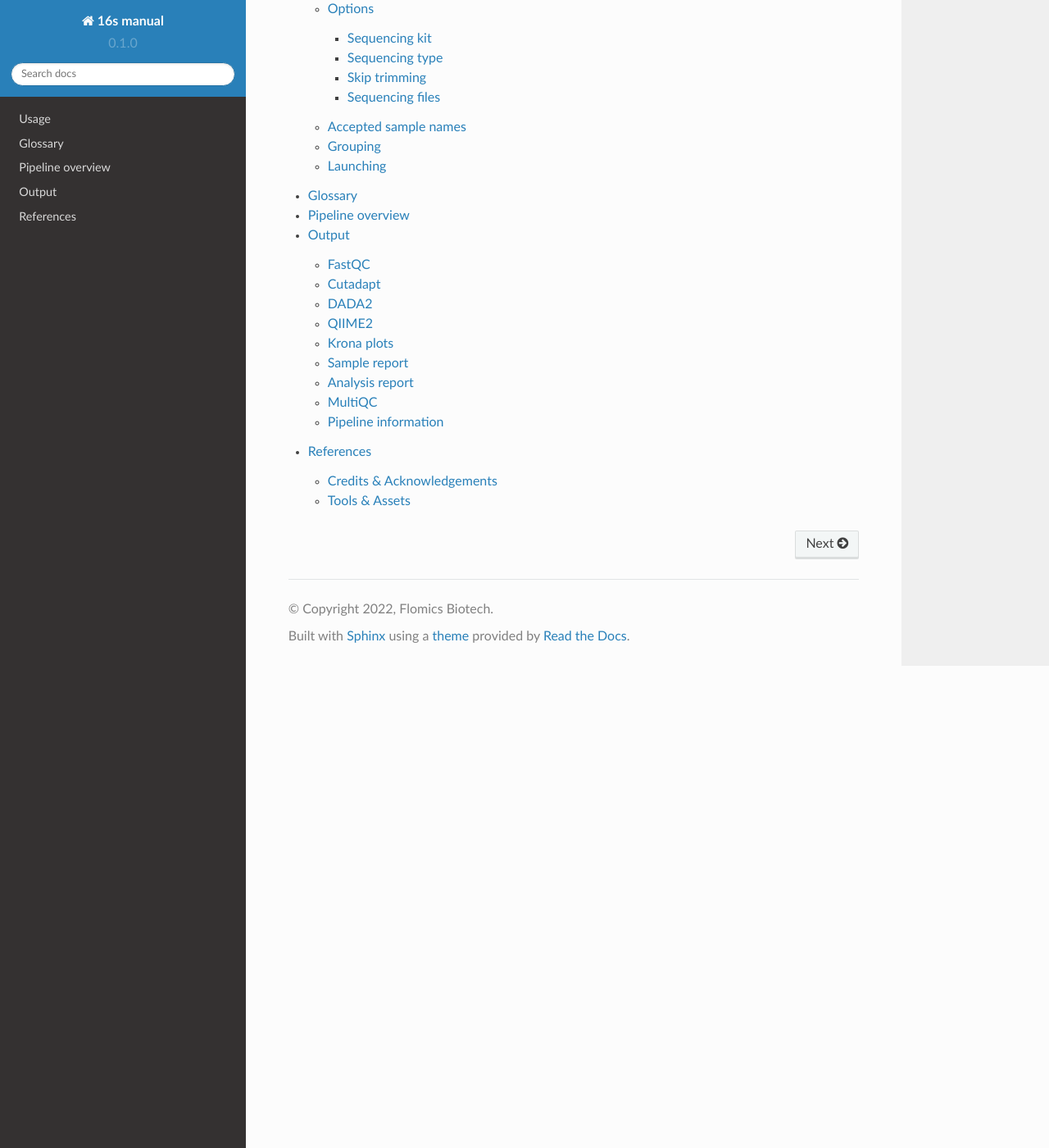
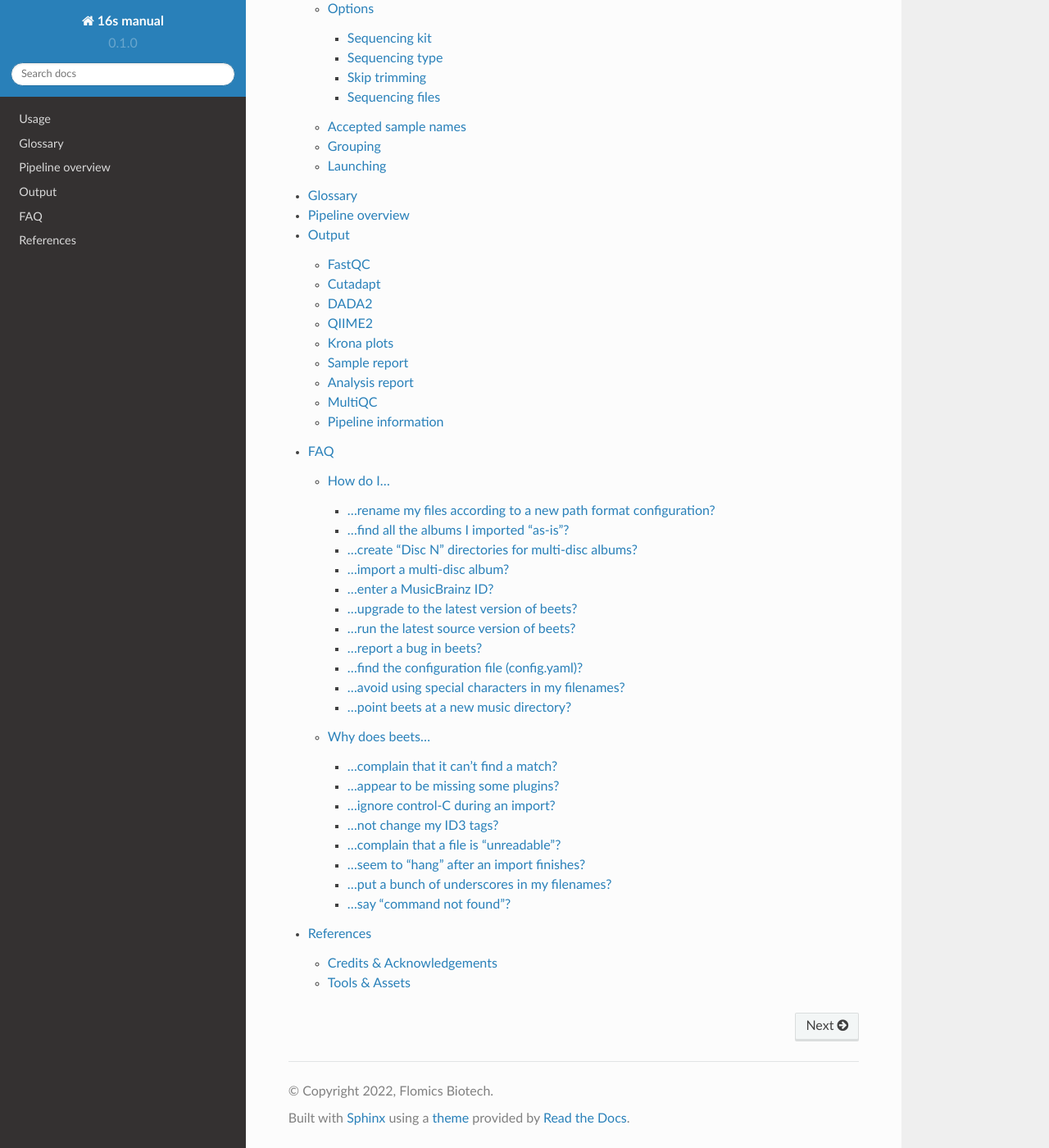
Before and after one commit to Flomics/16s-metagenomics-manual, a Sphinx documentation site: the page built from docs/source/index.rst, in a window 1280 px wide and 1400 px high, scrolled down 594 px. Shown: the whole window at 82% size. Built offline with Sphinx 7.4.7 and the Read the Docs theme 2.0.0, drawn with Linux system fonts in a browser that asks for light colours; some of the changed lines change nothing that is shown.

```diff
--- /dev/null
+++ b/docs/source/faq.rst
@@ -0,0 +1,385 @@
+FAQ
+###
+
+Here are some answers to frequently-asked questions.
+Got a question that isn't answered here? You can `write <mailto:support@flomics.com>` to us and we will answer as fast as we can!
+
+.. contents::
+    :local:
+    :depth: 2
+
+
+How do I…
+=========
+
+
+.. _move:
+
+…rename my files according to a new path format configuration?
+--------------------------------------------------------------
+
+Just run the :ref:`move-cmd` command. Use a :doc:`query </reference/query>`
+to rename a subset of your music or leave the query off to rename
+everything.
+
+
+.. _asispostfacto:
+
+…find all the albums I imported "as-is"?
+----------------------------------------
+
+Enable the :ref:`import log <import_log>`
+to automatically record whenever you skip an album or accept one
+"as-is".
+
+Alternatively, you can find all the albums in your library that are
+missing MBIDs using a command like this::
+
+    beet ls -a mb_albumid::^$
+
+Assuming your files didn't have MBIDs already, then this will roughly
+correspond to those albums that didn't get autotagged.
+
+
+.. _discdir:
+
+…create "Disc N" directories for multi-disc albums?
+---------------------------------------------------
+
+Use the :doc:`/plugins/inline` along
+with the ``%if{}`` function to accomplish this::
+
+    plugins: inline
+    paths:
+        default: $albumartist/$album%aunique{}/%if{$multidisc,Disc $disc/}$track $title
+    item_fields:
+        multidisc: 1 if disctotal > 1 else 0
+
+
+.. _multidisc:
+
+…import a multi-disc album?
+---------------------------
+
+As of 1.0b11, beets tags multi-disc albums as a *single unit*. To get a
+good match, it needs to treat all of the album's parts together as a
+single release.
+
+To help with this, the importer uses a simple heuristic to guess when a
+directory represents a multi-disc album that's been divided into
+multiple subdirectories. When it finds a situation like this, it
+collapses all of the items in the subdirectories into a single release
+for tagging.
+
+The heuristic works by looking at the names of directories. If multiple
+subdirectories of a common parent directory follow the pattern "(title)
+disc (number) (...)" and the *prefix* (everything up to the number) is
+the same, the directories are collapsed together. One of the key words
+"disc" or "CD" must be present to make this work.
+
+If you have trouble tagging a multi-disc album, consider the ``--flat``
+flag (which treats a whole tree as a single album) or just putting all
+the tracks into a single directory to force them to be tagged together.
+
+
+.. _mbid:
+
+…enter a MusicBrainz ID?
+------------------------
+
+An MBID looks like one of these:
+
+-  ``https://musicbrainz.org/release/ded77dcf-7279-457e-955d-625bd3801b87``
+-  ``d569deba-8c6b-4d08-8c43-d0e5a1b8c7f3``
+
+Beets can recognize either the hex-with-dashes UUID-style string or the
+full URL that contains it (as of 1.0b11).
+
+You can get these IDs by `searching on the MusicBrainz web
+site <https://musicbrainz.org/>`__ and going to a *release* page (when
+tagging full albums) or a *recording* page (when tagging singletons).
+Then, copy the URL of the page and paste it into beets.
+
+Note that MusicBrainz has both "releases" and "release groups," which
+link together different versions of the same album. Use *release* IDs
+here.
+
+
+.. _upgrade:
+
+…upgrade to the latest version of beets?
+----------------------------------------
+
+Run a command like this::
+
+    pip install -U beets
+
+The ``-U`` flag tells `pip`_ to upgrade
+beets to the latest version. If you want a specific version, you can
+specify with using ``==`` like so::
+
+    pip install beets==1.0rc2
+
+
+.. _src:
+
+…run the latest source version of beets?
+----------------------------------------
+
+Beets sees regular releases (about every six weeks or so), but sometimes
+it's helpful to run on the "bleeding edge". To run the latest source:
+
+1. Uninstall beets. If you installed using ``pip``, you can just run
+   ``pip uninstall beets``.
+2. Install from source. Choose one of these methods:
+
+   -  Use ``pip`` to install the latest snapshot tarball. Type:
+      ``pip install https://github.com/beetbox/beets/tarball/master``
+   -  Grab the source using git. First, clone the repository:
+      ``git clone https://github.com/beetbox/beets.git``.
+      Then, ``cd beets`` and ``python setup.py install``.
+   -  Use ``pip`` to install an "editable" version of beets based on an
+      automatic source checkout. For example, run
+      ``pip install -e git+https://github.com/beetbox/beets#egg=beets``
+      to clone beets and install it, allowing you to modify the source
+      in-place to try out changes.
+   -  Combine the previous two approaches, cloning the source yourself,
+      and then installing in editable mode:
+      ``git clone https://github.com/beetbox/beets.git`` then
+      ``pip install -e beets``. This approach lets you decide where the
+      source is stored, with any changes immediately reflected in your
+      environment.
+
+More details about the beets source are available on the :doc:`developer documentation </dev/index>`
+pages.
+
+
+.. _bugs:
+
+…report a bug in beets?
+-----------------------
+
+We use the `issue tracker <https://github.com/beetbox/beets/issues>`__
+on GitHub. `Enter a new issue <https://github.com/beetbox/beets/issues/new>`__
+there to report a bug. Please follow these guidelines when reporting an issue:
+
+-  Most importantly: if beets is crashing, please `include the
+   traceback <https://imgur.com/jacoj>`__. Tracebacks can be more
+   readable if you put them in a pastebin (e.g.,
+   `Gist <https://gist.github.com/>`__ or
+   `Hastebin <https://hastebin.com/>`__), especially when communicating
+   over IRC or email.
+-  Turn on beets' debug output (using the -v option: for example,
+   ``beet -v import ...``) and include that with your bug report. Look
+   through this verbose output for any red flags that might point to the
+   problem.
+-  If you can, try installing the latest beets source code to see if the
+   bug is fixed in an unreleased version. You can also look at the
+   :doc:`latest changelog entries </changelog>`
+   for descriptions of the problem you're seeing.
+-  Try to narrow your problem down to something specific. Is a
+   particular plugin causing the problem? (You can disable plugins to
+   see whether the problem goes away.) Is a some music file or a single
+   album leading to the crash? (Try importing individual albums to
+   determine which one is causing the problem.) Is some entry in your
+   configuration file causing it? Et cetera.
+-  If you do narrow the problem down to a particular audio file or
+   album, include it with your bug report so the developers can run
+   tests.
+
+If you've never reported a bug before, Mozilla has some well-written
+`general guidelines for good bug
+reports`_.
+
+.. _general guidelines for good bug reports: https://developer.mozilla.org/en-US/docs/Mozilla/QA/Bug_writing_guidelines
+
+
+.. _find-config:
+
+…find the configuration file (config.yaml)?
+-------------------------------------------
+
+You create this file yourself; beets just reads it. See
+:doc:`/reference/config`.
+
+
+.. _special-chars:
+
+…avoid using special characters in my filenames?
+------------------------------------------------
+
+Use the ``%asciify{}`` function in your path formats. See
+:ref:`template-functions`.
+
+
+.. _move-dir:
+
+…point beets at a new music directory?
+--------------------------------------
+
+If you want to move your music from one directory to another, the best way is
+to let beets do it for you. First, edit your configuration and set the
+``directory`` setting to the new place. Then, type ``beet move`` to have beets
+move all your files.
+
+If you've already moved your music *outside* of beets, you have a few options:
+
+- Move the music back (with an ordinary ``mv``) and then use the above steps.
+- Delete your database and re-create it from the new paths using ``beet import -AWC``.
+- Resort to manually modifying the SQLite database (not recommended).
+
+
+Why does beets…
+===============
+
+.. _nomatch:
+
+…complain that it can't find a match?
+-------------------------------------
+
+There are a number of possibilities:
+
+-  First, make sure the album is in `the MusicBrainz
+   database <https://musicbrainz.org/>`__. You
+   can search on their site to make sure it's cataloged there. (If not,
+   anyone can edit MusicBrainz---so consider adding the data yourself.)
+-  If the album in question is a multi-disc release, see the relevant
+   FAQ answer above.
+-  The music files' metadata might be insufficient. Try using the "enter
+   search" or "enter ID" options to help the matching process find the
+   right MusicBrainz entry.
+-  If you have a lot of files that are missing metadata, consider using
+   :doc:`acoustic fingerprinting </plugins/chroma>` or
+   :doc:`filename-based guesses </plugins/fromfilename>`
+   for that music.
+
+If none of these situations apply and you're still having trouble
+tagging something, please :ref:`file a bug report <bugs>`.
+
+
+.. _plugins:
+
+…appear to be missing some plugins?
+-----------------------------------
+
+Please make sure you're using the latest version of beets---you might
+be using a version earlier than the one that introduced the plugin. In
+many cases, the plugin may be introduced in beets "trunk" (the latest
+source version) and might not be released yet. Take a look at :doc:`the
+changelog </changelog>`
+to see which version added the plugin. (You can type ``beet version`` to
+check which version of beets you have installed.)
+
+If you want to live on the bleeding edge and use the latest source
+version of beets, you can check out the source (see :ref:`the relevant
+question <src>`).
+
+To see the beets documentation for your version (and avoid confusion
+with new features in trunk), select your version from the menu in the sidebar.
+
+
+.. _kill:
+
+…ignore control-C during an import?
+-----------------------------------
+
+Typing a ^C (control-C) control sequence will not halt beets'
+multithreaded importer while it is waiting at a prompt for user input.
+Instead, hit "return" (dismissing the prompt) after typing ^C.
+Alternatively, just type a "b" for "aBort" at most prompts. Typing ^C
+*will* work if the importer interface is between prompts.
+
+Also note that beets may take some time to quit after ^C is typed; it
+tries to clean up after itself briefly even when canceled.
+
+(For developers: this is because the UI thread is blocking on
+``input`` and cannot be interrupted by the main thread, which is
+trying to close all pipeline stages in the exception handler by setting
+a flag. There is no simple way to remedy this.)
+
+
+.. _id3v24:
+
+…not change my ID3 tags?
+------------------------
+
+Beets writes `ID3v2.4`_ tags by default.
+Some software, including Windows (i.e., Windows Explorer and Windows
+Media Player) and `id3lib/id3v2 <http://id3v2.sourceforge.net/>`__,
+don't support v2.4 tags. When using 2.4-unaware software, it might look
+like the tags are unmodified or missing completely.
+
+To enable ID3v2.3 tags, enable the :ref:`id3v23` config option.
+
+
+.. _invalid:
+.. _ID3v2.4: https://id3.org/id3v2.4.0-structure
+
+…complain that a file is "unreadable"?
+--------------------------------------
+
+Beets will log a message like "unreadable file: /path/to/music.mp3" when
+it encounters files that *look* like music files (according to their
+extension) but seem to be broken. Most of the time, this is because the
+file is corrupted. To check whether the file is intact, try opening it
+in another media player (e.g.,
+`VLC <https://www.videolan.org/vlc/index.html>`__) to see whether it can
+read the file. You can also use specialized programs for checking file
+integrity---for example, type ``metaflac --list music.flac`` to check
+FLAC files.
+
+If beets still complains about a file that seems to be valid, `file a
+bug <https://github.com/beetbox/beets/issues/new>`__ and we'll look into
+it. There's always a possibility that there's a bug "upstream" in the
+`Mutagen <https://github.com/quodlibet/mutagen>`__ library used by beets,
+in which case we'll forward the bug to that project's tracker.
+
+
+.. _importhang:
+
+…seem to "hang" after an import finishes?
+-----------------------------------------
+
+Probably not. Beets uses a *multithreaded importer* that overlaps many
+different activities: it can prompt you for decisions while, in the
+background, it talks to MusicBrainz and copies files. This means that,
+even after you make your last decision, there may be a backlog of files
+to be copied into place and tags to be written. (Plugin tasks, like
+looking up lyrics and genres, also run at this time.) If beets pauses
+after you see all the albums go by, have patience.
+
+
+.. _replaceq:
+
+…put a bunch of underscores in my filenames?
+--------------------------------------------
+
+When naming files, beets replaces certain characters to avoid causing
+problems on the filesystem. For example, leading dots can confusingly
+hide files on Unix and several non-alphanumeric characters are forbidden
+on Windows.
+
+The :ref:`replace` config option
+controls which replacements are made. By default, beets makes filenames
+safe for all known platforms by replacing several patterns with
+underscores. This means that, even on Unix, filenames are made
+Windows-safe so that network filesystems (such as SMB) can be used
+safely.
+
+Most notably, Windows forbids trailing dots, so a folder called "M.I.A."
+will be rewritten to "M.I.A\_" by default. Change the ``replace`` config
+if you don't want this behavior and don't need Windows-safe names.
+
+
+.. _pathq:
+
+…say "command not found"?
+-------------------------
+
+You need to put the ``beet`` program on your system's search path. If you
+installed using pip, the command ``pip show -f beets`` can show you where
+``beet`` was placed on your system. If you need help extending your ``$PATH``,
+try `this Super User answer`_.
+
+.. _this Super User answer: https://superuser.com/a/284361/4569
+.. _pip: https://pip.pypa.io/en/stable/
--- a/docs/source/glossary.rst
+++ b/docs/source/glossary.rst
@@ -4,9 +4,11 @@
 Definition of terms used in the pipeline and documentation:
 
 * **OTU**: Operational Taxonomic Unit. The term "OTU" is commonly used in a different context and refers to clusters of organisms, grouped by DNA sequence similarity of a specific taxonomic marker gene. OTUs are pragmatic proxies for "species" (microbial or metazoan) at different taxonomic levels, in the absence of traditional systems of biological classification as are available for macroscopic organisms. For several years, OTUs have been the most commonly used units of diversity, especially when analyzing small subunit 16S (for prokaryotes) or 18S rRNA (for eukaryotes) marker gene sequence datasets.
+
 * **ASV**: Amplicon Sequence Variant. An amplicon sequence variant is any one of the inferred single DNA sequences recovered from a high-throughput analysis of marker genes. Because these analyses, also called "amplicon reads," are created following the removal of erroneous sequences generated during PCR and sequencing, using ASVs makes it possible to distinguish sequence variation by a single nucleotide change. The uses of ASVs include classifying groups of species based on DNA sequences.
 
 Compared to ASVs, OTUs reflect a coarser notion of similarity. Though there is no single threshold, the most commonly chosen value is 3%, which means these units share 97% of the DNA sequence. ASV methods on the other hand are able to resolve sequence differences by as little as a single nucleotide change, thus avoiding similarity-based operational clustering units altogether. Therefore, ASVs represent a finer distinction between sequences.
 
 * **Shannon (diversity index, entropy)**: A diversity index is a quantitative measure that reflects how many different types (such as species) there are in a dataset (a community), and that can simultaneously take into account the phylogenetic relations among the individuals distributed among those types, such as richness, divergence or evenness. These indices are statistical representations of biodiversity. In the pipeline we use Shannon's diversity index, first proposed as a measure of entropy in a dataset, thus being referred in some outputs as Shannon's entropy.
+
 * **Rarefaction curve**: Rarefaction is a technique to assess species richness from the results of sampling. Rarefaction allows the calculation of species richness for a given number of individual samples, based on the construction of so-called rarefaction curves. This curve is a plot of the number of species as a function of the number of samples. Rarefaction curves generally grow rapidly at first, as the most common species are found, but the curves plateau as only the rarest species remain to be sampled.
--- a/docs/source/index.rst
+++ b/docs/source/index.rst
@@ -19,4 +19,5 @@
    glossary
    pipeline_overview
    output
+   faq
    references
```
